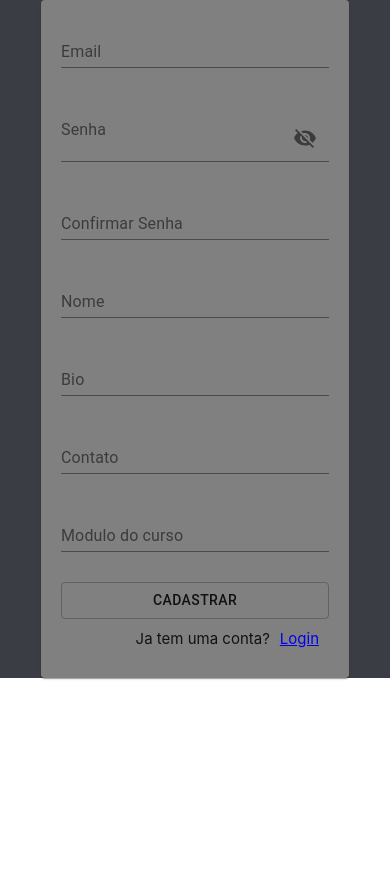
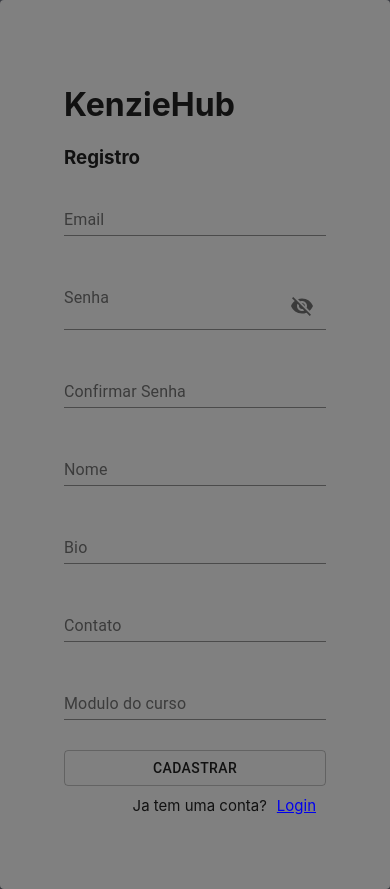
Before and after one commit to LeandroSSB/hub, a React (Create React App) app: page /register in a window 390 px wide. Before the commit the page ends 844 px from the top, so only its background shows below. Built offline with nearby package versions, Linux system fonts and the light colour scheme.

Commit message:
fix: corrigindo telas mobile

```diff
--- a/src/pages/Dashboard/index.jsx
+++ b/src/pages/Dashboard/index.jsx
@@ -33,7 +33,7 @@ const Dashboard = ({ auth, setAuth }) => {
       .post("/users/techs", user, config)
       .then((_) => setAtt(!att))
       .then((_) => toast.success("adicionado!"))
-      .catch((err) => toast.error(`${err}`));
+      .catch((err) => toast.error(`Tecnologia repetida!`));
   };
 
   const handleDelete = (json) => {
--- a/src/pages/Login/index.jsx
+++ b/src/pages/Login/index.jsx
@@ -54,7 +54,8 @@ const Login = ({ auth, setAuth }) => {
   return (
     <Container>
       <Paper>
-        <h1> Login </h1>
+        <h1> KenzieHub. </h1>
+        <h2>Bem vindo de volta!</h2>
         <Form onSubmit={handleSubmit(onSubmit)}>
           <TextField
             error={errors.email ? true : false}
--- a/src/pages/Login/style.js
+++ b/src/pages/Login/style.js
@@ -32,8 +32,17 @@ export const Container = styled.div`
         }
       }
     }
-    @media(max-width: 600px){
-      padding: 10px;
+    @media( max-width: 750px ){
+      width: 100%;
+      text-align: start;
+    }
+    @media(max-width: 450px){
+      width: 100%;
+      height: 100%;
+      display: flex;
+      flex-flow: column;
+      text-align: start;
+      justify-content: center;
     }
   }
 `
--- a/src/pages/Register/index.jsx
+++ b/src/pages/Register/index.jsx
@@ -63,6 +63,8 @@ const Register = ({ auth }) => {
   return (
     <Container>
       <Paper>
+        <h1>KenzieHub</h1>
+        <h3>Registro</h3>
         <Form onSubmit={handleSubmit(onSubmit)}>
           <TextField
             error={errors.email ? true : false}
--- a/src/pages/Register/style.js
+++ b/src/pages/Register/style.js
@@ -34,9 +34,9 @@ export const Container = styled.div`
   }
   @media(max-width: 750px){
     height: 100%;
-    padding: 0px;
     >div{
-      padding: 20px;
+      width: 100%;
+      text-align: start;
     }
   }
 `
```
